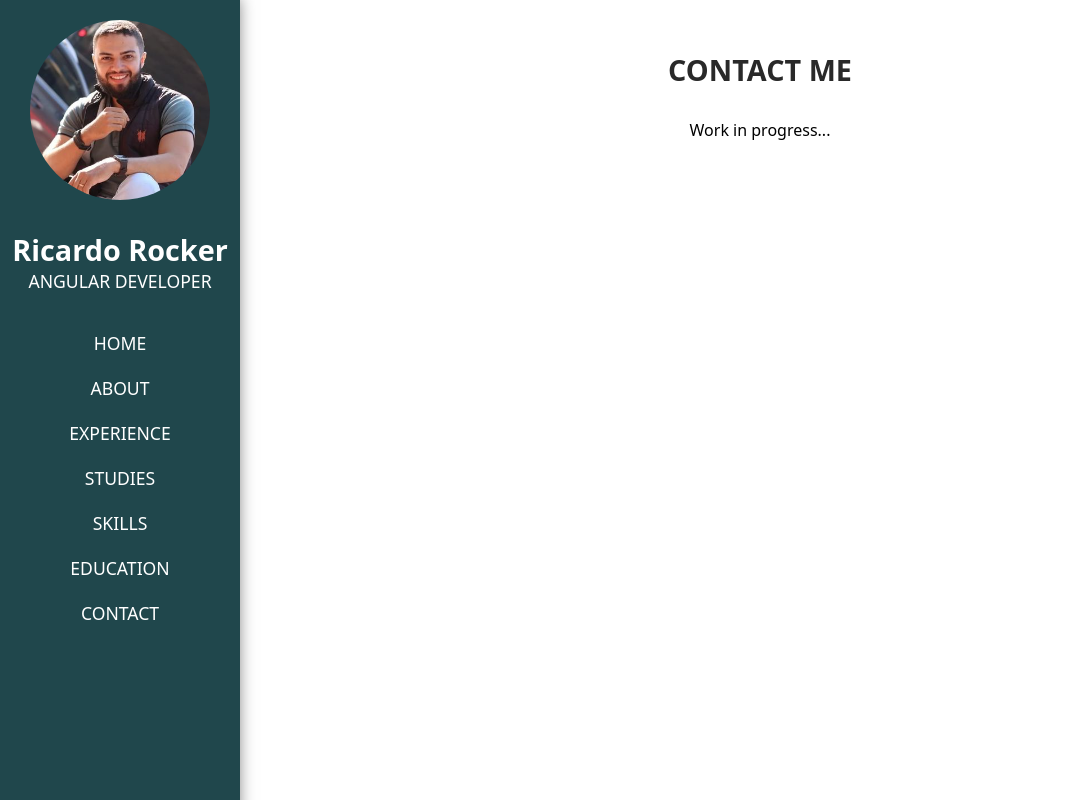
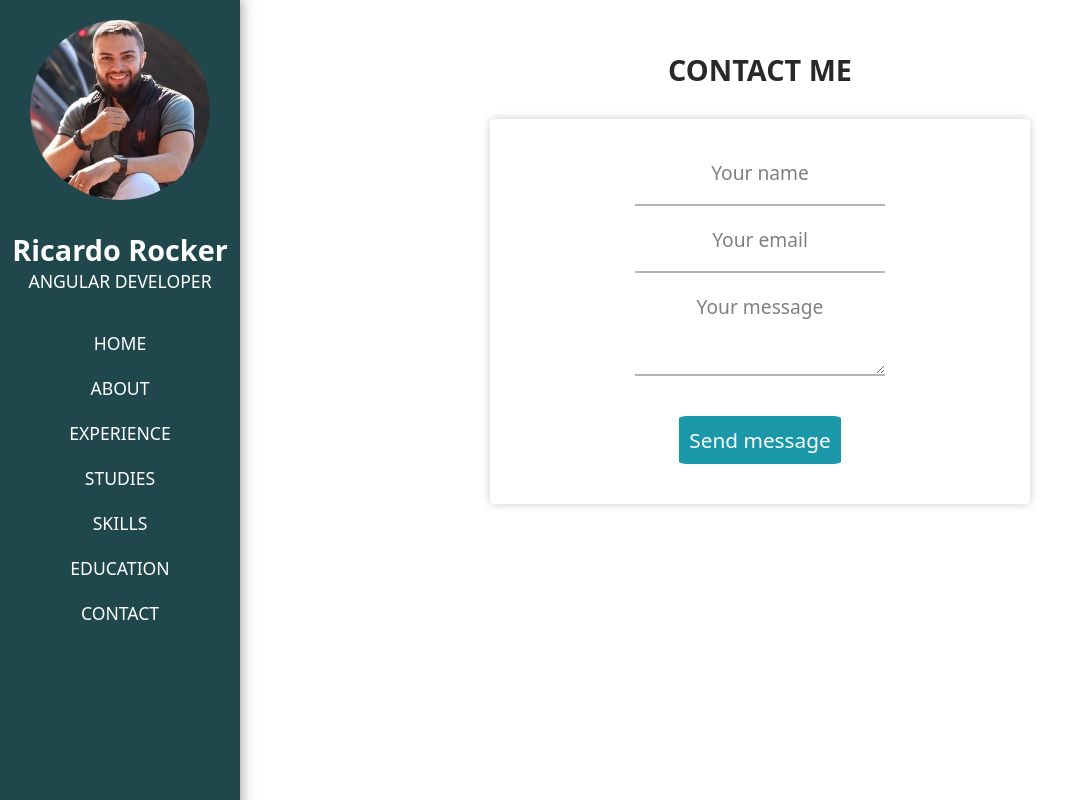
Before and after one commit to ricardorocker/my-angular-site, an Angular app: page /contact in a window 1280 px wide. Shown: the whole page, without its empty margins (0-1082 px from the left). Built offline with nearby package versions, Linux system fonts and the light colour scheme.

Commit message:
Create contact Page

```diff
--- a/src/app/views/contact/contact.component.css
+++ b/src/app/views/contact/contact.component.css
@@ -0,0 +1,30 @@
+.contact-page {
+  padding: 20px;
+  margin: 0 auto;
+  /* align-items: center; */
+  /* text-align: center; */
+  max-width: 500px;
+  border-radius: 4px;
+  box-shadow: 0px 0px 10px 0px rgba(0,0,0,0.2);
+}
+
+.form-group {
+  margin: 20px 0;
+  font-size: 1.2em;
+}
+
+label {
+  color: #808080;
+}
+
+.form-control {
+  display: flex;
+  margin: 0 auto;
+  border: none;
+  border-bottom: solid rgb(180, 180, 180) 2px;
+  width: 250px;
+}
+
+.button {
+  margin: 20px 0;
+}
--- a/src/app/views/contact/contact.component.html
+++ b/src/app/views/contact/contact.component.html
@@ -2,7 +2,22 @@
   <div class="title title-page">
     Contact Me
   </div>
-  <div class="content-tex">
-    Work in progress...
+
+  <div class="contact-page">
+    <form class="contact-form" (submit)="onSubmit()">
+      <div class="form-group">
+        <label for="name">Your name</label>
+        <input type="text" class="form-control" id="name" >
+      </div>
+      <div class="form-group">
+        <label for="email">Your email</label>
+        <input type="email" class="form-control" id="email" >
+      </div>
+      <div class="form-group">
+        <label for="message">Your message</label>
+        <textarea class="form-control" id="message" rows="3" ></textarea>
+      </div>
+      <button type="submit" class="button">Send message</button>
+    </form>
   </div>
 </div>
--- a/src/app/views/contact/contact.component.ts
+++ b/src/app/views/contact/contact.component.ts
@@ -7,4 +7,8 @@ import { Component } from '@angular/core';
 })
 export class ContactComponent {
 
+  onSubmit(): void{
+    window.alert('Work in progress...')
+  }
+
 }
```
